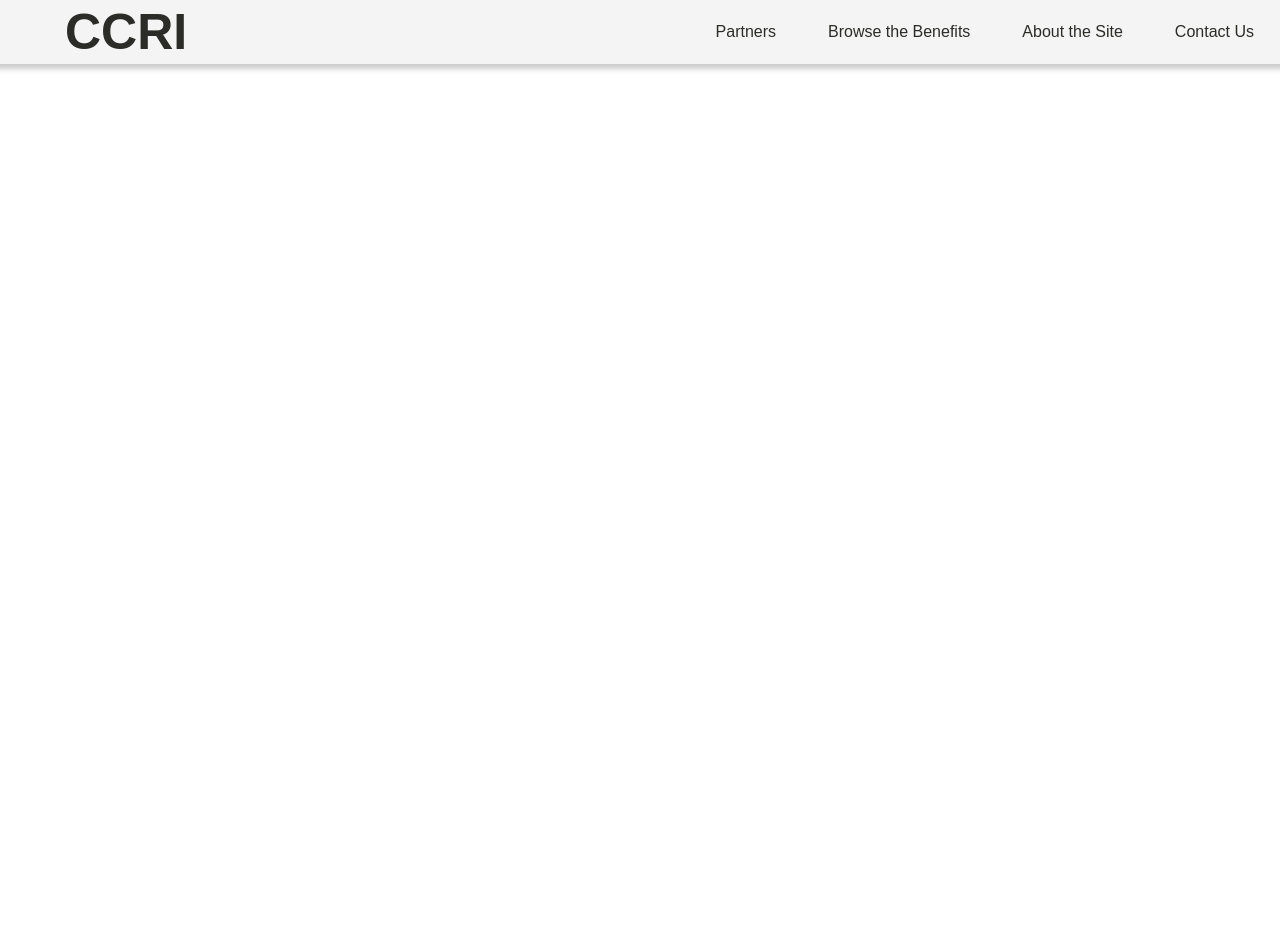
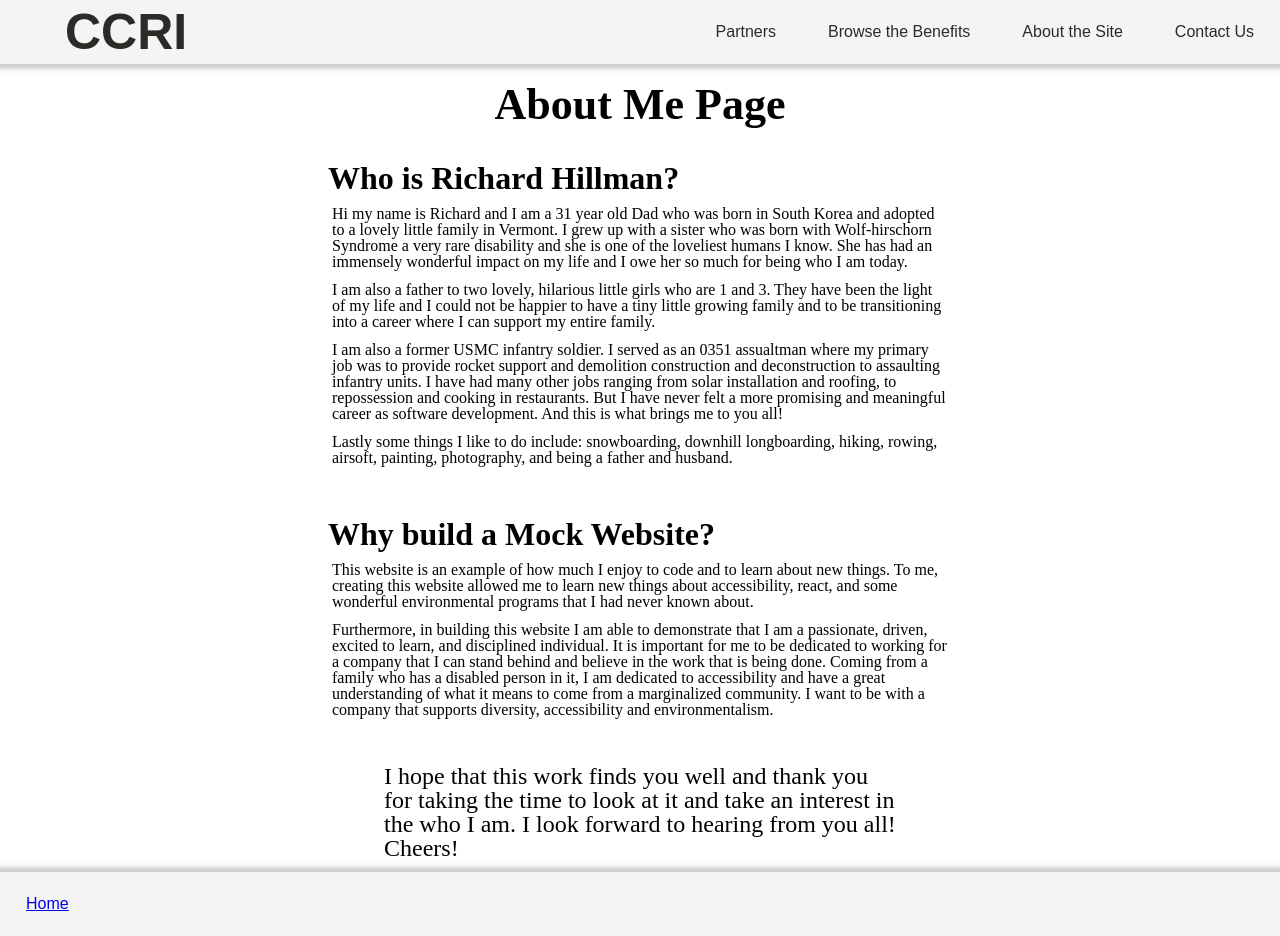
Before and after one commit to Richard-Hillman/littleUniverse-CleanCaliforniaResponseInitiative, a React app: page /about in a window 1280 px wide. Before the commit the page ends 800 px from the top, so only its background shows below. Built offline with nearby package versions, Linux system fonts and the light colour scheme.

Commit message:
added basic about me page with minimal styling

```diff
--- /dev/null
+++ b/src/components/articles/aboutArticle/AboutArticle.jsx
@@ -0,0 +1,31 @@
+import React from 'react'
+import styles from './styles/aboutArticle.css'
+
+export default function AboutArticle() {
+    return (
+        <div>
+            <section className={styles.aboutWrapper}>
+
+                <h1>About Me Page</h1>
+
+                <article className={styles.aboutArticle}>
+                    <h2>Who is Richard Hillman?</h2>
+                    <p className={styles.aboutParagraph}>Hi my name is Richard and I am a 31 year old Dad who was born in South Korea and adopted to a lovely little family in Vermont. I grew up with a sister who was born with Wolf-hirschorn Syndrome a very rare disability and she is one of the loveliest humans I know. She has had an immensely wonderful impact on my life and I owe her so much for being who I am today.</p>
+                    <p className={styles.aboutParagraph}>I am also a father to two lovely, hilarious little girls who are 1 and 3. They have been the light of my life and I could not be happier to have a tiny little growing family and to be transitioning into a career where I can support my entire family.</p>
+                    <p className={styles.aboutParagraph}>I am also a former USMC infantry soldier. I served as an 0351 assualtman where my primary job was to provide rocket support and demolition construction and deconstruction to assaulting infantry units. I have had many other jobs ranging from solar installation and roofing, to repossession and cooking in restaurants. But I have never felt a more promising and meaningful career as software development. And this is what brings me to you all!</p>
+                    <p className={styles.aboutParagraph}>Lastly some things I like to do include: snowboarding, downhill longboarding, hiking, rowing, airsoft, painting, photography, and being a father and husband.</p>
+                </article>
+
+                <article className={styles.aboutArticle}>
+                    <h2>Why build a Mock Website?</h2>
+                    <p className={styles.aboutParagraph}>This website is an example of how much I enjoy to code and to learn about new things. To me, creating this website allowed me to learn new things about accessibility, react, and some wonderful environmental programs that I had never known about.</p>
+                    <p className={styles.aboutParagraph}>Furthermore, in building this website I am able to demonstrate that I am a passionate, driven, excited to learn, and disciplined individual. It is important for me to be dedicated to working for a company that I can stand behind and believe in the work that is being done. Coming from a family who has a disabled person in it, I am dedicated to accessibility and have a great understanding of what it means to come from a marginalized community. I want to be with a company that supports diversity, accessibility and environmentalism.</p>
+                </article>
+
+
+                <p className={styles.aboutParagraphLast}>I hope that this work finds you well and thank you for taking the time to look at it and take an interest in the who I am. I look forward to hearing from you all! Cheers!</p>
+
+            </section>
+        </div>
+    )
+}
--- /dev/null
+++ b/src/components/articles/aboutArticle/styles/aboutArticle.css
@@ -0,0 +1,22 @@
+.aboutWrapper {
+    height: 100vh;
+    width: 100vw;
+    display: flex;
+    flex-direction: column;
+    align-items: center;
+    margin-top: 4.5em;
+}
+
+.aboutArticle {
+    width: 50vw;
+    margin: 1em 0;
+}
+
+.aboutParagraph {
+    margin: .75em;
+}
+.aboutParagraphLast {
+    margin: .75em;
+    font-size: 1.5em;
+    width: 40vw;
+}
--- a/src/pages/AboutMePage.jsx
+++ b/src/pages/AboutMePage.jsx
@@ -1,11 +1,15 @@
 import React from 'react';
+import AboutArticle from '../components/articles/aboutArticle/AboutArticle';
 import Navigation from '../components/navigation/Navigation';
+import Footer from '../components/footer/Footer';
 
 
 export default function AboutMePage() {
     return (
         <div>
             <Navigation />
+            <AboutArticle />
+            <Footer />
         </div>
     )
 }
```
